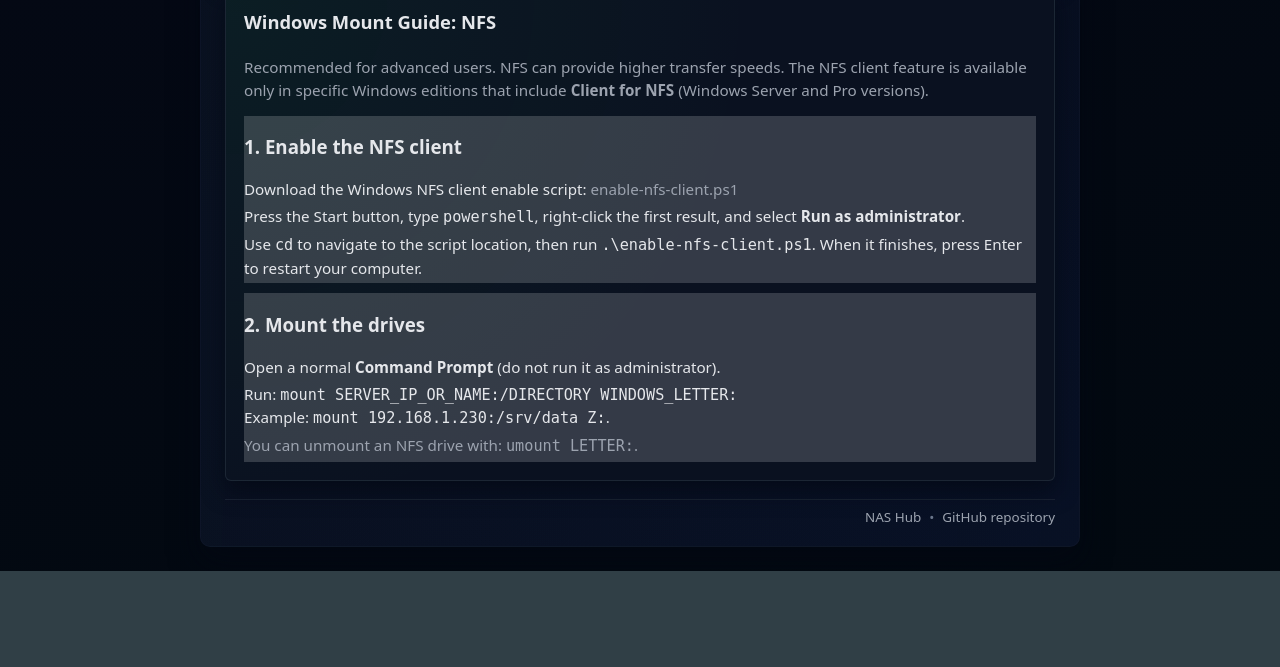
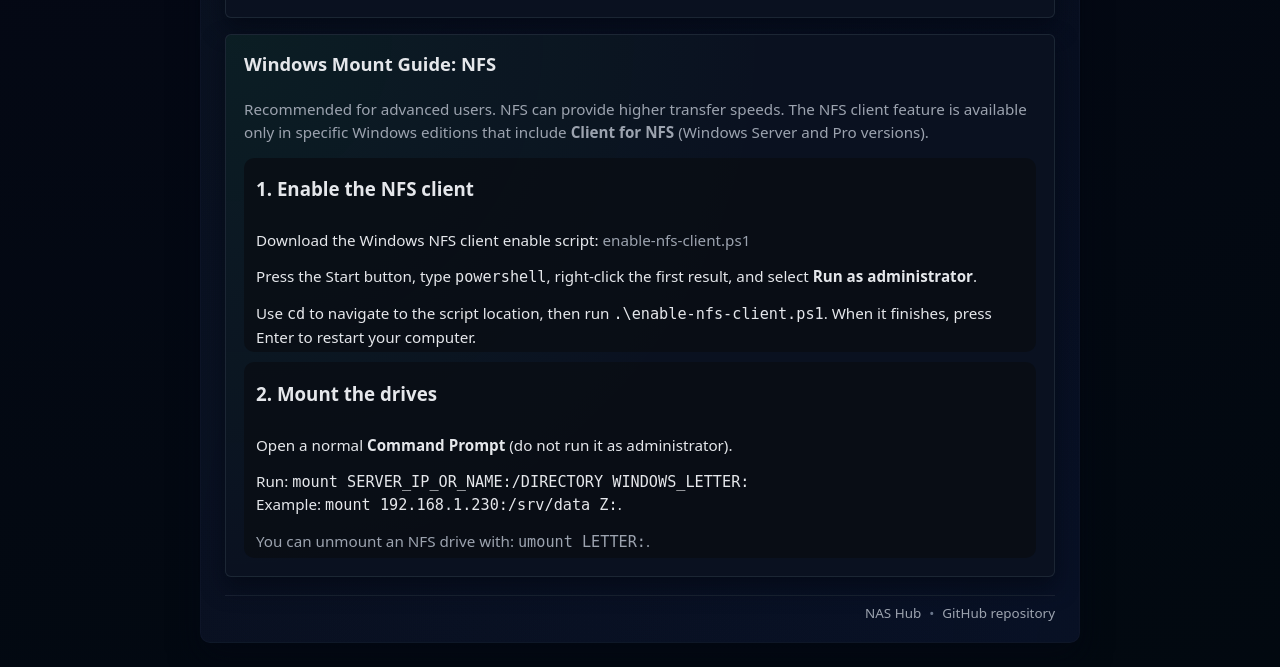
Before and after one commit to kubikulek231/nas, a Flask app: template website/src/templates/index.html in a window 1280 px wide. Shown: the part 2053-2720 px from the top of the page. Before the commit the page ends 2624 px from the top, so only its background shows below. Run offline with Flask 3, Linux system fonts and the light colour scheme; the template is opened without the code that fills it, so the values that code supplies are empty.

Commit message:
Add better styling

```diff
--- a/website/src/static/guides.css
+++ b/website/src/static/guides.css
@@ -1,5 +1,11 @@
 .guide-step {
-  background-color: rgba(255, 255, 255, 0.171);
+  background-color: rgba(9, 13, 19, 0.8);
+  padding-left: 12px;
+  padding-right: 12px;
+  border-radius: 10px;
+  display: flex;
+  flex-direction: column;
+  gap: 5px;
 }
 
 .guide-image-container {
@@ -11,4 +17,5 @@
   max-width: 100%;
   height: auto;
   display: block; /* optional, removes inline-gap */
+  margin: auto;
 }
```
